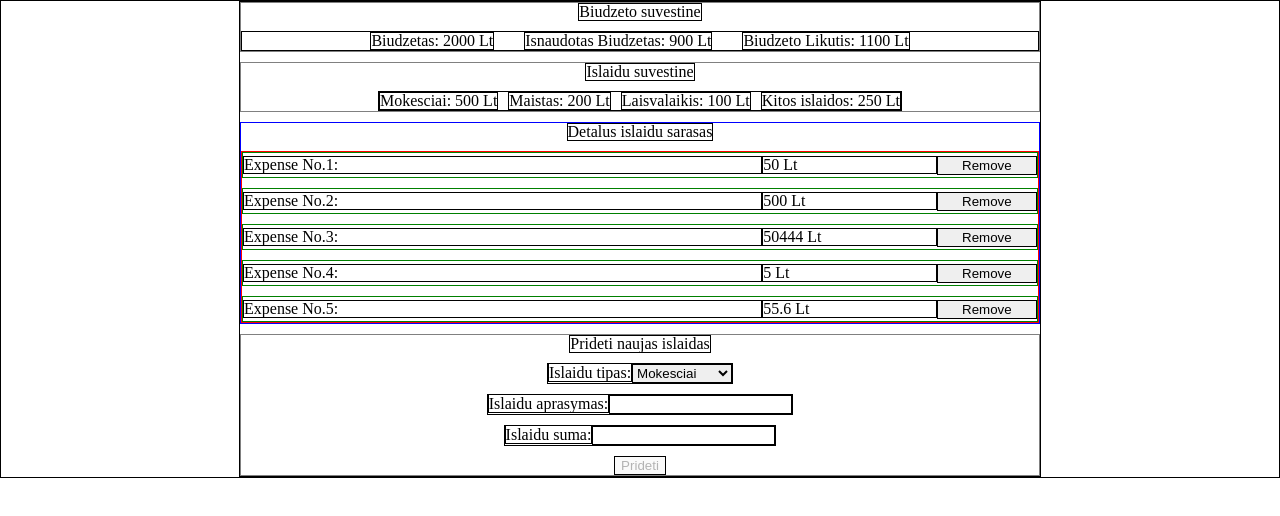
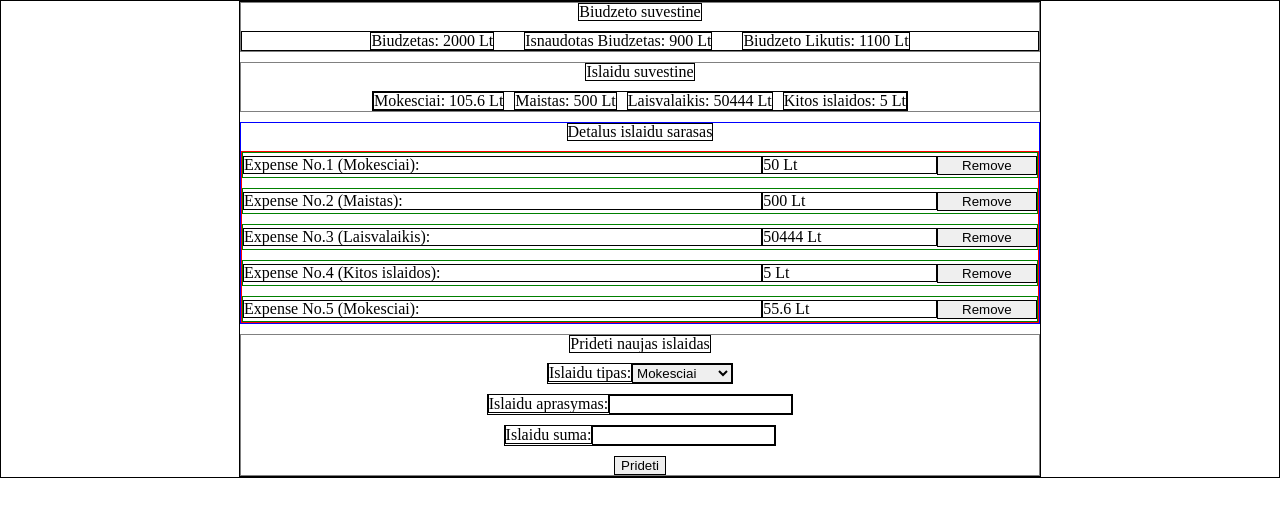
Before and after one commit to ignasc/personal-budget-app, a React (Create React App) app: page / in a window 1280 px wide. Shown: the top 516 px of the page. Built offline with nearby package versions, Linux system fonts and the light colour scheme.

Commit message:
Expense list can be modified by adding/removing expenses. Working on calculating expense summary table.

```diff
--- a/src/App.js
+++ b/src/App.js
@@ -1,11 +1,60 @@
 import './App.css';
-import AppTitle from './components/AppTitle'
-import BudgetSumField from './components/BudgetSumField'
-import ExpenseTable from './components/ExpenseTable'
-import ExpenseSummary from './components/ExpenseSummary.js'
+import AppTitle from './components/AppTitle';
+import BudgetSumField from './components/BudgetSumField';
+import ExpenseTable from './components/ExpenseTable';
+import ExpenseSummary from './components/ExpenseSummary.js';
 import AddNewExpense from './components/AddNewExpense.js';
+import { budgetTypes } from './components/temp/DataForTest';
+
+//Expense list state
+import { expenses } from './components/temp/DataForTest.js';
+import { useState } from 'react';
 
 function App() {
+  const [islaidos, setIslaidos] = useState(expenses)//current expense list
+  const [expenseSummary, setExpenseSummary] = useState(()=>{
+    //Let's create an initial expense summary list
+    let listOfCategories = Object.keys(budgetTypes);
+    let expenseList = {};
+    for (let index = 0; index < listOfCategories.length; index++) {
+      const element = listOfCategories[index];
+      expenseList[element] = {
+        sum: 0,
+        currency: "Lt",
+        name: budgetTypes[element].name
+      }
+    }
+    //This loop is temporary (and dirty), to sum up the current list of expenses that are used for test purposes
+    for (let index = 0; index < expenses.length; index++) {
+      const element = expenses[index];
+      let key = listOfCategories.find(key => budgetTypes[key].name == element.category)
+      console.log("expenseList")
+      expenseList[key].sum = expenseList[key].sum + element.sum
+    }
+    return expenseList
+  })
+  //REMOVE EXPENSE
+  function removeExpense(keyId){
+    setIslaidos(()=>{
+      let updatedList = [];
+      for (let index = 0; index < islaidos.length; index++) {
+        const element = islaidos[index];
+        if (keyId != index) {
+          updatedList.push(element);
+        };
+      };
+    return updatedList;
+    })
+  };
+  //ADD EXPENSE
+  function AddNewExpenseToList(newExpenseObject){
+    let newExpenseList = [
+      ...islaidos,
+      newExpenseObject
+    ]
+    setIslaidos(newExpenseList)
+  };
+
   return (
     <div className="app-frame">
       <div id="biudzetas-suvestine" className="flex-container flex-gap">
@@ -22,18 +71,18 @@ function App() {
       <div id="islaidos-grupes">
         <AppTitle title={'Islaidu suvestine'}/>
 
-        <ExpenseSummary />
+        <ExpenseSummary islaidos={ islaidos } expenseSummary={ expenseSummary }/>
       </div>
 
       <div id="islaidos-sarasas">
 
         <AppTitle title={'Detalus islaidu sarasas'}/>
 
-        <ExpenseTable />
+        <ExpenseTable removeExpense={ removeExpense } expenseList={islaidos}/>
 
       </div>
 
-      <AddNewExpense />
+      <AddNewExpense addExpense={ AddNewExpenseToList } expenseList={islaidos}/>
 
     </div>
   );
--- a/src/components/AddNewExpense.js
+++ b/src/components/AddNewExpense.js
@@ -1,16 +1,34 @@
 import AppTitle from './AppTitle';
 import { budgetTypes } from './temp/DataForTest';
 
-function AddNewExpense() {
+function AddNewExpense(props) {
 
-    var listItems = budgetTypes.map( (item, index) =>{
+  let islaidos = props.expenseList;
+
+  function handleSubmit(e){
+    //{key: 4, name: "Expense No.5", sum: 55.6, currency: "Lt"}
+    e.preventDefault()
+    const form = e.target.elements;
+
+    let newExpense = {
+      name: form["islaidu-aprasymas"].value,
+      sum: Number(form["islaidu-suma"].value),
+      category: form["islaidu-tipas"].value,
+      currency: "Lt"
+    }
+
+    props.addExpense(newExpense)
+  };
+
+  var listOfCategories = Object.keys(budgetTypes);
+  var listItems = listOfCategories.map( (item, index) =>{
       return (
-        <option key={index} value={item.name}>{item.name}</option>
+      <option key={index} value={budgetTypes[item].name}>{budgetTypes[item].name}</option>
       )
-    } );
+  });
 
   return (
-      <form action="/not_implemented.html" method="get" id="islaidos-naujas-irasas" className="flex-container flex-gap">
+    <form onSubmit={handleSubmit} method="get" id="islaidos-naujas-irasas" className="flex-container flex-gap">
     <AppTitle title={'Prideti naujas islaidas'}/>
     <div className="form-element">
       <label htmlFor="operacija-prideti">Islaidu tipas:</label>
@@ -29,7 +47,7 @@ function AddNewExpense() {
       <input type="number" form="islaidos-naujas-irasas" id="islaidos-suma" name="islaidu-suma" min="0" required></input>
     </div>
 
-      <button type="submit" form="islaidos-naujas-irasas" className="form-element" disabled="disabled">Prideti</button>
+    <button type="submit" form="islaidos-naujas-irasas" className="form-element">Prideti</button>
   </form>
 
   );
--- a/src/components/ExpenseSummary.js
+++ b/src/components/ExpenseSummary.js
@@ -1,9 +1,13 @@
 import {expenseSummary} from './temp/DataForTest';
+import { budgetTypes } from './temp/DataForTest';
 
-function ExpenseSummary(){
-  var listItems = expenseSummary.map( (item, index) =>{
+function ExpenseSummary(props){
+  //console.log("islaidu suvestine:")
+  //console.log(props.expenseSummary)
+  let listOfCategories = Object.keys(props.expenseSummary)
+  var listItems = listOfCategories.map( (item, index) =>{
     return (
-      <li key={index}>{item.name}: {item.sum} {item.currency}</li>
+      <li key={index}>{props.expenseSummary[item].name}: {props.expenseSummary[item].sum} {props.expenseSummary[item].currency}</li>
     )
   } );
 
--- a/src/components/ExpenseTable.js
+++ b/src/components/ExpenseTable.js
@@ -1,33 +1,12 @@
-import { expenses } from './temp/DataForTest'
-import { useState } from 'react';
+function ExpenseTable(props){
 
-
-
-function ExpenseTable(){
-  const [islaidos, setIslaidos] = useState(expenses)
-
-  function handleEvent(keyId){
-    // Remove selected entry
-    setIslaidos(()=>{
-      let updatedList = [];
-      for (let index = 0; index < islaidos.length; index++) {
-        const element = islaidos[index];
-        if (keyId != element.key) {
-          updatedList.push(element);
-        };
-      };
-
-    return updatedList;
-    })
-  };
-
-  var listItems = islaidos.map( (item) =>{
+  var listItems = props.expenseList.map( (item, index) =>{
     return (
-      <li key={item.key} className="flex-container flex-gap">
-        <p>{item.name}:</p>
+      <li key={index} className="flex-container flex-gap">
+        <p>{item.name} ({item.category}):</p>
         <div>{item.sum} {item.currency}</div>
 
-        <button onClick={()=>handleEvent(item.key)}>Remove</button>
+        <button onClick={()=>props.removeExpense(index)}>Remove</button>
       </li>
     )
   } );
--- a/src/components/temp/DataForTest.js
+++ b/src/components/temp/DataForTest.js
@@ -1,21 +1,28 @@
 export const expenses = [
-    {key: 0, name: "Expense No.1", sum: 50, currency: "Lt"},
-    {key: 1, name: "Expense No.2", sum: 500, currency: "Lt"},
-    {key: 2, name: "Expense No.3", sum: 50444, currency: "Lt"},
-    {key: 3, name: "Expense No.4", sum: 5, currency: "Lt"},
-    {key: 4, name: "Expense No.5", sum: 55.6, currency: "Lt"}
+    {category: "Mokesciai", name: "Expense No.1", sum: 50, currency: "Lt"},
+    {category: "Maistas", name: "Expense No.2", sum: 500, currency: "Lt"},
+    {category: "Laisvalaikis", name: "Expense No.3", sum: 50444, currency: "Lt"},
+    {category: "Kitos islaidos", name: "Expense No.4", sum: 5, currency: "Lt"},
+    {category: "Mokesciai", name: "Expense No.5", sum: 55.6, currency: "Lt"}
 ];
 
 export const expenseSummary = [
-    {name: "Mokesciai", sum: 500, currency: "Lt"},
-    {name: "Maistas", sum: 200, currency: "Lt"},
-    {name: "Laisvalaikis", sum: 100, currency: "Lt"},
-    {name: "Kitos islaidos", sum: 250, currency: "Lt"}
+    {name: "Mokesciai", sum: 0, currency: "Lt"},
+    {name: "Maistas", sum: 0, currency: "Lt"},
+    {name: "Laisvalaikis", sum: 0, currency: "Lt"},
+    {name: "Kitos islaidos", sum: 0, currency: "Lt"}
 ];
 
-export const budgetTypes = [
-    {name: "Mokesciai"},
-    {name: "Maistas"},
-    {name: "Laisvalaikis"},
-    {name: "Kitos islaidos"}
-];
+const expenseSummary1 = {
+    mokesciai: {name: "Mokesciai", sum: 0, currency: "Lt"},
+    maistas: {name: "Maistas", sum: 0, currency: "Lt"},
+    laisvalaikis:{name: "Laisvalaikis", sum: 0, currency: "Lt"},
+    kitos: {name: "Kitos islaidos", sum: 0, currency: "Lt"}
+}
+
+export const budgetTypes = {
+    mokesciai: {name: "Mokesciai"},
+    maistas: {name: "Maistas"},
+    laisvalaikis: {name: "Laisvalaikis"},
+    kitos: {name: "Kitos islaidos"}
+}
```
Lines whose indentation alone changed are shown as unchanged.
